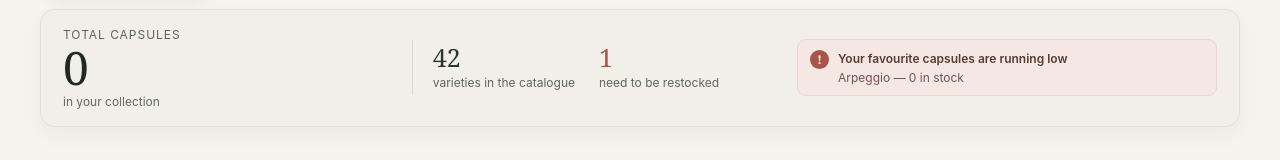
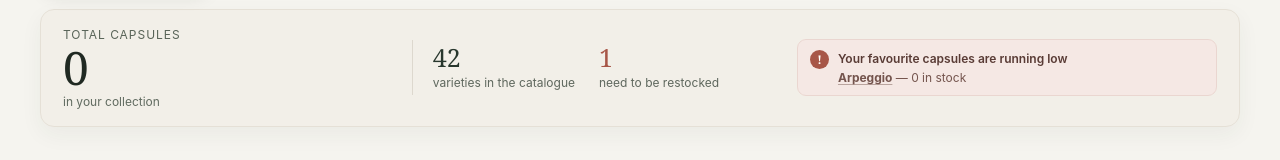
Before and after one commit to utkin-vitaliy/projects, a React (Vite) app in the folder capsule-shelf/: page /#capsules in a window 1280 px wide. Both pictures are taken after a click on the button 400 px from the left and 512 px from the top of the page. Shown: the part 199-359 px from the top of the page. Built offline with nearby package versions, Linux system fonts and the light colour scheme.

Commit message:
Link low-stock favorites to capsule cards

```diff
--- a/capsule-shelf/src/App.tsx
+++ b/capsule-shelf/src/App.tsx
@@ -54,6 +54,7 @@ function CapsuleShelfApp({ account, rememberedAccount, namespace, onAccountChang
   const [activeView, setActiveView] = useState<"inventory" | "recipes">(initialHash === "#recipes" ? "recipes" : "inventory");
   const shouldScrollToView = useRef(initialHash === "#recipes" || initialHash === "#capsules");
   const [pendingRecipeId, setPendingRecipeId] = useState<string | null>(null);
+  const [pendingCapsuleFocusId, setPendingCapsuleFocusId] = useState<string | null>(null);
   const [capsuleSearch, setCapsuleSearch] = useState("");
   const [favoriteRecipeIds, setFavoriteRecipeIds] = useState<string[]>([]);
   const [coffeeSystem, setCoffeeSystem] = useState<CoffeeSystem>("original");
@@ -226,6 +227,15 @@ function CapsuleShelfApp({ account, rememberedAccount, namespace, onAccountChang
   }, [activeView, pendingRecipeId]);
 
   useEffect(() => {
+    if (!pendingCapsuleFocusId || !settingsReady || activeView !== "inventory" || filter !== "favorites") return;
+    const frame = window.requestAnimationFrame(() => {
+      document.getElementById(`capsule-${pendingCapsuleFocusId}`)?.scrollIntoView?.({ behavior: "smooth", block: "center" });
+      setPendingCapsuleFocusId(null);
+    });
+    return () => window.cancelAnimationFrame(frame);
+  }, [activeView, filter, pendingCapsuleFocusId, settingsReady]);
+
+  useEffect(() => {
     document.documentElement.lang = locale;
   }, [locale]);
 
@@ -242,6 +252,14 @@ function CapsuleShelfApp({ account, rememberedAccount, namespace, onAccountChang
   function openRecipe(recipeId: string) {
     setPendingRecipeId(recipeId);
     navigateToView("recipes");
+  }
+
+  function openFavoriteCapsule(capsuleId: string) {
+    setCapsuleSearch("");
+    setCategoryFilter("all");
+    selectInventoryFilter("favorites");
+    setPendingCapsuleFocusId(capsuleId);
+    navigateToView("inventory");
   }
 
   function navigateToView(view: "inventory" | "recipes") {
@@ -483,6 +501,7 @@ function CapsuleShelfApp({ account, rememberedAccount, namespace, onAccountChang
             lowStockIds={lowStockIds}
             totalCapsules={totalCapsules}
             varietyCount={selectedCatalog.length}
+            onSelectCapsule={openFavoriteCapsule}
           />
 
           <section className="catalog-section" aria-labelledby="catalog-title">
--- a/capsule-shelf/src/components/CapsuleCard.tsx
+++ b/capsule-shelf/src/components/CapsuleCard.tsx
@@ -49,7 +49,7 @@ export function CapsuleCard({ capsule, entry = createEmptyInventoryEntry(), lowS
   }
 
   return (
-    <article className={`capsule-card${lowStock ? " capsule-card--low" : ""}`}>
+    <article className={`capsule-card${lowStock ? " capsule-card--low" : ""}`} id={`capsule-${capsule.id}`}>
       <div className="capsule-photo">
         {!imageFailed ? (
           <img
--- a/capsule-shelf/src/components/InventorySummary.tsx
+++ b/capsule-shelf/src/components/InventorySummary.tsx
@@ -7,9 +7,10 @@ type Props = {
   lowStockIds: string[];
   catalog: Capsule[];
   inventory: InventoryState;
+  onSelectCapsule: (capsuleId: string) => void;
 };
 
-export function InventorySummary({ totalCapsules, varietyCount, lowStockIds, catalog, inventory }: Props) {
+export function InventorySummary({ totalCapsules, varietyCount, lowStockIds, catalog, inventory, onSelectCapsule }: Props) {
   const { t } = useLocale();
   return (
     <section className="summary-panel" aria-label={t("summary")}>
@@ -37,7 +38,10 @@ export function InventorySummary({ totalCapsules, varietyCount, lowStockIds, cat
               {lowStockIds.map((id) => {
                 const capsule = catalog.find((item) => item.id === id);
                 if (!capsule) return null;
-                return <li key={id}>{t("leftCount", { name: capsule.name, count: inventory[id]?.quantity ?? 0 })}</li>;
+                return <li key={id}>
+                  <a className="summary-alert__capsule-link" href="#capsules" onClick={(event) => { event.preventDefault(); onSelectCapsule(id); }}>{capsule.name}</a>
+                  {t("capsulesLeft", { count: inventory[id]?.quantity ?? 0 })}
+                </li>;
               })}
             </ul>
           </div>
--- a/capsule-shelf/src/i18n/locale.tsx
+++ b/capsule-shelf/src/i18n/locale.tsx
@@ -11,7 +11,7 @@ const messages = {
     catalogTitle: "Coffee varieties", catalogHint: "Enter the number of capsules you have for each variety",
     browserStorage: "Settings are saved in this browser", settingsMenu: "Data", downloadSettings: "Export data", uploadFile: "Import data", fileInput: "Choose a Capsule Shelf backup file", catalogLink: "Nespresso Canada catalogue ↗", privacyPolicyLink: "Privacy policy", feedbackLink: "Leave feedback ↗", feedbackPrivacy: "Opens GitHub; your post will be public.",
     replaceSettings: "Replace your current settings with the data in this file?", readFileError: "Could not read the selected file.", invalidJson: "This file is not valid JSON.", invalidBackup: "The settings file format is not recognized.",
-    summary: "Stock summary", total: "Total capsules", collection: "in your collection", varieties: "varieties in the catalogue", restockCount: "need to be restocked", restockVarieties: "Varieties to restock", favoritesEnding: "Your favourite capsules are running low", leftCount: "{name} — {count} in stock", allCalm: "All is well", calmTip: "Mark a variety as a favourite to track its stock.",
+    summary: "Stock summary", total: "Total capsules", collection: "in your collection", varieties: "varieties in the catalogue", restockCount: "need to be restocked", restockVarieties: "Varieties to restock", favoritesEnding: "Your favourite capsules are running low", leftCount: "{name} — {count} in stock", capsulesLeft: " — {count} in stock", allCalm: "All is well", calmTip: "Mark a variety as a favourite to track its stock.",
     filterAria: "Filter varieties", searchCapsules: "Find a capsule…", searchRecipes: "Find a recipe…", noSearchResults: "No matches found.", recipeImageUnavailable: "Recipe photo temporarily unavailable", allVarieties: "All varieties", favorites: "Favourites", restock: "Restock soon", category: "Category", categoryAria: "Filter by category", allCategories: "All categories", limited: "Limited editions", italian: "Italian inspirations", decaffeinated: "Decaffeinated", world: "World Explorations", origins: "Origins", flavoured: "Flavoured", classic: "Classics", emptyTitle: "Nothing here yet", emptyTip: "Mark a variety as a favourite or check your stock thresholds.",
     finished: "Out of stock", inStock: "In stock", addFavorite: "Add {name} to favourites", removeFavorite: "Remove {name} from favourites", favoriteTitleAdd: "Add to favourites", favoriteTitleRemove: "Remove from favourites", intensity: "Intensity {value} out of 13", imageUnavailable: "Variety photo temporarily unavailable", sourceLink: "Open the Nespresso source for {name} in a new tab", sourceTitle: "Nespresso source", capsuleFamily: "Original · Coffee capsules", capsuleFamilyVertuo: "Vertuo · Coffee capsules", cupSizeRistretto: "Ristretto", cupSizeEspresso: "Espresso", cupSizeDoubleEspresso: "Double espresso", cupSizeGranLungo: "Gran Lungo", cupSizeCoffee: "Coffee", cupSizeAlto: "Alto", recipesFor: "Recipes for {name} ({count})", recipeCount: "Recipes", manageStock: "Manage stock for {name}", reduceCapsule: "Remove one {name} capsule", addCapsule: "Add one {name} capsule", stock: "In stock", quantityLabel: "Capsule count for {name}", thresholdLabel: "Low stock threshold", remindAt: "Remind me at", noteAdded: "Personal note added", collapseNotes: "Collapse notes", myNotes: "My notes", notesButtonLabel: "Notes: {name}", addNote: "Add a note",
     notesAria: "Rating for {name}", impression: "Your impression", like: "Like", neutral: "Neutral", dislike: "Dislike", tastingNotes: "Tasting notes", tastingInputLabel: "Personal tasting note", tastingPlaceholder: "For example: smooth, with a chocolate finish", recipesLabel: "Recipes", recipesPlaceholder: "Cappuccino, iced latte…", suitableFor: "Works well for", suitablePlaceholder: "Espresso, milk-based drinks…", unsuitableFor: "Less suited to", unsuitablePlaceholder: "Long lungos, if you prefer a stronger coffee…", notesSaved: "Notes saved", saveNotes: "Save notes for {name}",
@@ -24,7 +24,7 @@ const messages = {
     catalogTitle: "Сорта кофе", catalogHint: "Введи количество капсул для каждого сорта",
     browserStorage: "Настройки сохраняются в этом браузере", settingsMenu: "Данные", downloadSettings: "Экспорт данных", uploadFile: "Импорт данных", fileInput: "Выбрать файл резервной копии Capsule Shelf", catalogLink: "Каталог Nespresso Canada ↗", privacyPolicyLink: "Конфиденциальность", feedbackLink: "Оставить отзыв ↗", feedbackPrivacy: "Откроется GitHub; сообщение будет публичным.",
     replaceSettings: "Заменить текущие настройки данными из этого файла?", readFileError: "Не удалось прочитать выбранный файл.", invalidJson: "Файл не является корректным JSON.", invalidBackup: "Формат файла настроек не распознан.",
-    summary: "Сводка запасов", total: "Всего капсул", collection: "в твоей коллекции", varieties: "сортов в каталоге", restockCount: "пора пополнить", restockVarieties: "Сорта, которым пора пополнить запас", favoritesEnding: "Любимые сорта заканчиваются", leftCount: "{name} — осталось {count}", allCalm: "Пока всё спокойно", calmTip: "Отметь любимый сорт — и запас будет под контролем.",
+    summary: "Сводка запасов", total: "Всего капсул", collection: "в твоей коллекции", varieties: "сортов в каталоге", restockCount: "пора пополнить", restockVarieties: "Сорта, которым пора пополнить запас", favoritesEnding: "Любимые сорта заканчиваются", leftCount: "{name} — осталось {count}", capsulesLeft: " — осталось {count}", allCalm: "Пока всё спокойно", calmTip: "Отметь любимый сорт — и запас будет под контролем.",
     filterAria: "Фильтр сортов", searchCapsules: "Найти капсулу…", searchRecipes: "Найти рецепт…", noSearchResults: "Ничего не найдено.", recipeImageUnavailable: "Фото рецепта временно недоступно", allVarieties: "Все сорта", favorites: "Избранное", restock: "Пора пополнить", category: "Категория", categoryAria: "Категория сортов", allCategories: "Все категории", limited: "Лимитированные", italian: "Итальянские", decaffeinated: "Без кофеина", world: "Кофейные культуры мира", origins: "Кофе по происхождению", flavoured: "Ароматизированные", classic: "Классика", emptyTitle: "Здесь пока пусто", emptyTip: "Отметь любимый сорт или проверь пороги запаса.",
     finished: "Закончился", inStock: "В запасе", addFavorite: "Добавить {name} в избранное", removeFavorite: "Убрать {name} из избранного", favoriteTitleAdd: "Добавить в избранное", favoriteTitleRemove: "Убрать из избранного", intensity: "Интенсивность {value} из 13", imageUnavailable: "Фото сорта временно недоступно", sourceLink: "Открыть источник Nespresso для {name} в новой вкладке", sourceTitle: "Источник Nespresso", capsuleFamily: "Original · Кофейные капсулы", capsuleFamilyVertuo: "Vertuo · Кофейные капсулы", cupSizeRistretto: "Ристретто", cupSizeEspresso: "Эспрессо", cupSizeDoubleEspresso: "Двойной эспрессо", cupSizeGranLungo: "Гран-лунго", cupSizeCoffee: "Кофе", cupSizeAlto: "Альто", recipesFor: "Рецепты для {name} ({count})", recipeCount: "Рецепты", manageStock: "Управление запасом капсул {name}", reduceCapsule: "Убрать одну капсулу {name}", addCapsule: "Добавить капсулу {name}", stock: "В наличии", quantityLabel: "Количество капсул {name}", thresholdLabel: "Порог запаса", remindAt: "Напомнить при", noteAdded: "Личная заметка добавлена", collapseNotes: "Свернуть заметки", myNotes: "Мои заметки", notesButtonLabel: "Заметки {name}", addNote: "Добавить заметку",
     notesAria: "Оценка {name}", impression: "Твоё впечатление", like: "Нравится", neutral: "Нейтрально", dislike: "Не нравится", tastingNotes: "Вкус по твоим ощущениям", tastingInputLabel: "Личная заметка о вкусе", tastingPlaceholder: "Например: мягкий, с шоколадным послевкусием", recipesLabel: "Рецепты", recipesPlaceholder: "Капучино, айс-латте…", suitableFor: "Подходит для", suitablePlaceholder: "Эспрессо, напитков с молоком…", unsuitableFor: "Не лучший выбор для", unsuitablePlaceholder: "Длинного лунго, если любишь покрепче…", notesSaved: "Заметки сохранены", saveNotes: "Сохранить заметки {name}",
@@ -37,7 +37,7 @@ const messages = {
     catalogTitle: "Variétés de café", catalogHint: "Indiquez le nombre de capsules que vous avez pour chaque variété",
     browserStorage: "Les paramètres sont enregistrés dans ce navigateur", settingsMenu: "Données", downloadSettings: "Exporter les données", uploadFile: "Importer les données", fileInput: "Choisir un fichier de sauvegarde Capsule Shelf", catalogLink: "Catalogue Nespresso Canada ↗", privacyPolicyLink: "Confidentialité", feedbackLink: "Partager vos commentaires ↗", feedbackPrivacy: "GitHub s’ouvrira ; votre message sera public.",
     replaceSettings: "Remplacer vos paramètres actuels par les données de ce fichier ?", readFileError: "Impossible de lire le fichier sélectionné.", invalidJson: "Ce fichier n’est pas un JSON valide.", invalidBackup: "Le format du fichier de paramètres n’est pas reconnu.",
-    summary: "Résumé des stocks", total: "Total des capsules", collection: "dans votre collection", varieties: "variétés au catalogue", restockCount: "à réapprovisionner", restockVarieties: "Variétés à réapprovisionner", favoritesEnding: "Il reste peu de capsules de vos variétés préférées", leftCount: "{name} — {count} en stock", allCalm: "Tout va bien", calmTip: "Ajoutez une variété à vos favoris pour suivre son niveau de stock.",
+    summary: "Résumé des stocks", total: "Total des capsules", collection: "dans votre collection", varieties: "variétés au catalogue", restockCount: "à réapprovisionner", restockVarieties: "Variétés à réapprovisionner", favoritesEnding: "Il reste peu de capsules de vos variétés préférées", leftCount: "{name} — {count} en stock", capsulesLeft: " — {count} en stock", allCalm: "Tout va bien", calmTip: "Ajoutez une variété à vos favoris pour suivre son niveau de stock.",
     filterAria: "Filtrer les variétés", searchCapsules: "Rechercher une capsule…", searchRecipes: "Rechercher une recette…", noSearchResults: "Aucun résultat.", recipeImageUnavailable: "Photo de recette temporairement indisponible", allVarieties: "Toutes les variétés", favorites: "Favoris", restock: "À réapprovisionner", category: "Catégorie", categoryAria: "Filtrer par catégorie", allCategories: "Toutes les catégories", limited: "Éditions limitées", italian: "Inspirations italiennes", decaffeinated: "Décaféinés", world: "Explorations du monde", origins: "Origines", flavoured: "Aromatisés", classic: "Classiques", emptyTitle: "Rien à afficher pour le moment", emptyTip: "Ajoutez une variété aux favoris ou vérifiez vos seuils de stock.",
     finished: "Épuisé", inStock: "En stock", addFavorite: "Ajouter {name} aux favoris", removeFavorite: "Retirer {name} des favoris", favoriteTitleAdd: "Ajouter aux favoris", favoriteTitleRemove: "Retirer des favoris", intensity: "Intensité : {value} sur 13", imageUnavailable: "Photo de la variété temporairement indisponible", sourceLink: "Ouvrir la page Nespresso consacrée à {name} dans un nouvel onglet", sourceTitle: "Source Nespresso", capsuleFamily: "Original · Capsules de café", capsuleFamilyVertuo: "Vertuo · Capsules de café", cupSizeRistretto: "Ristretto", cupSizeEspresso: "Espresso", cupSizeDoubleEspresso: "Double espresso", cupSizeGranLungo: "Gran Lungo", cupSizeCoffee: "Café", cupSizeAlto: "Alto", recipesFor: "Recettes avec {name} ({count})", recipeCount: "Recettes", manageStock: "Gérer le stock : {name}", reduceCapsule: "Retirer une capsule de {name}", addCapsule: "Ajouter une capsule de {name}", stock: "En stock", quantityLabel: "Nombre de capsules de {name}", thresholdLabel: "Seuil d’alerte", remindAt: "M’alerter lorsqu’il en reste", noteAdded: "Note personnelle ajoutée", collapseNotes: "Replier les notes", myNotes: "Mes notes", notesButtonLabel: "Notes : {name}", addNote: "Ajouter une note",
     notesAria: "Évaluation de {name}", impression: "Votre avis", like: "J’aime", neutral: "Neutre", dislike: "Je n’aime pas", tastingNotes: "Notes de dégustation", tastingInputLabel: "Note de dégustation personnelle", tastingPlaceholder: "Par exemple : doux, avec une finale chocolatée", recipesLabel: "Recettes", recipesPlaceholder: "Cappuccino, latte glacé…", suitableFor: "Idéal pour", suitablePlaceholder: "Espresso, boissons lactées…", unsuitableFor: "Moins adapté aux", unsuitablePlaceholder: "Lungo, si vous aimez les cafés corsés…", notesSaved: "Notes enregistrées", saveNotes: "Enregistrer les notes : {name}",
--- a/capsule-shelf/src/styles.css
+++ b/capsule-shelf/src/styles.css
@@ -67,6 +67,9 @@ h1 { margin: 0; color: var(--ink); font-size: clamp(28px, 3.5vw, 40px); font-wei
 .summary-alert strong { display: block; margin: 1px 0 4px; color: #593b35; font-size: 12px; font-weight: 600; }
 .summary-alert ul { display: flex; flex-wrap: wrap; gap: 3px 10px; margin: 0; padding: 0; list-style: none; color: #74544d; font-size: 12px; }
 .summary-alert li { animation: fade-in .2s ease both; }
+.summary-alert__capsule-link { color: inherit; font-weight: 650; text-decoration-color: rgb(116 84 77 / 45%); text-underline-offset: 2px; }
+.summary-alert__capsule-link:hover { text-decoration-color: currentColor; }
+.summary-alert__capsule-link:focus-visible { border-radius: 2px; outline: 2px solid currentColor; outline-offset: 3px; }
 .summary-tip { display: flex; align-items: center; gap: 10px; padding: 9px 11px; border: 1px solid #e8e2d7; border-radius: 9px; background: #faf9f6; }
 .summary-tip__mark { display: grid; width: 26px; height: 26px; flex: 0 0 auto; place-items: center; border-radius: 50%; color: #5b705d; background: #edf0e8; }
 .summary-tip__mark svg { width: 16px; height: 16px; fill: none; stroke: currentColor; stroke-linecap: round; stroke-linejoin: round; stroke-width: 1.7; }
```
